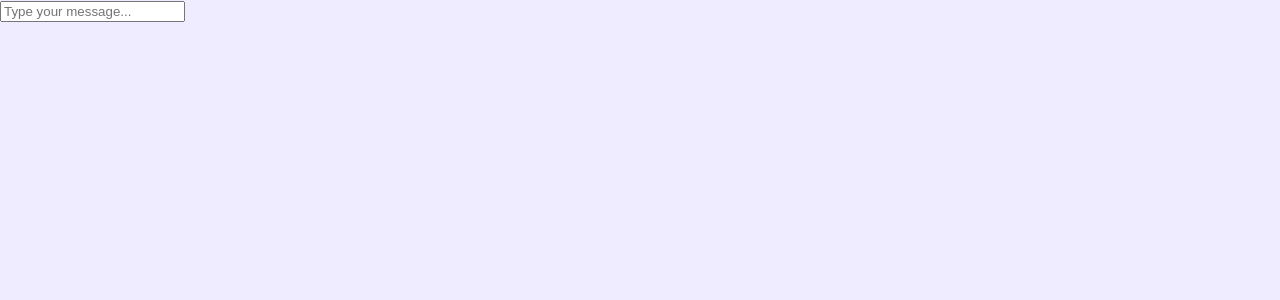
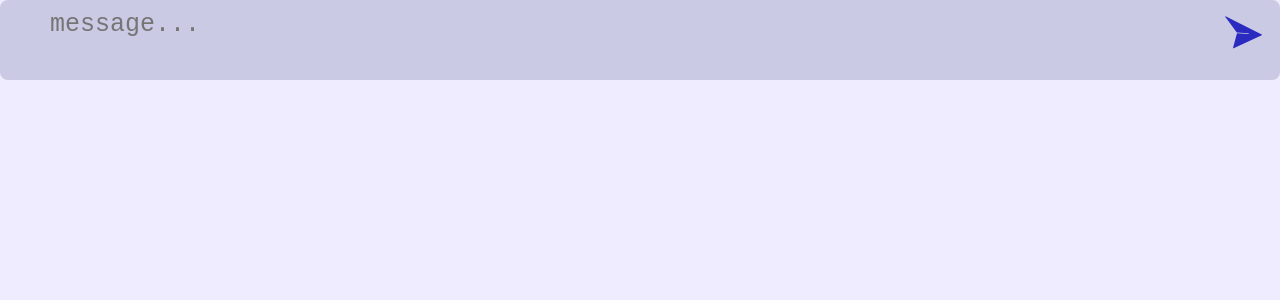
Before and after one commit to soufiane-amt/ft_transcendance, a Next.js app: page / in a window 1280 px wide. Shown: the top 300 px of the page. Built offline with nearby package versions, Linux system fonts and the light colour scheme.

Commit message:
the messaging bar

```diff
--- a/components/shared/ChatTextbox/ChatTextbox.module.css
+++ b/components/shared/ChatTextbox/ChatTextbox.module.css
@@ -1,25 +1,48 @@
-.lol{
-    /* border: none;
+.button {
+    position: relative;
+}
+
+
+.message_bar {
+
+    position: relative;
+    display: flex;
+    justify-content: end;
+}
+
+.message_input_bar{
+    border: none;
     outline: none;
-    background-color: var(--chat_text_box_back_color); */
-    /* background-color: black; */
-    /* width: 100%; */
+    resize: none;
+    background-color: var(--chat_text_box_back_color);
+    font-size: 25px;
+    border-radius: 8px;
+    padding: 10px 50px ;
+    width: 100%;
+    height: 60px;
+}
+
+.message_send_icon {
+    width:  82px;
+    height: 67px;
+    position: absolute;
+    /* top: 0;
+    right: 0; */
 
 }
 
-/* .sendIcon__init_fill{
+.message_send_icon__init_fill{
     fill: rgb(42, 42, 192);
+}
+
+.message_send_icon__init_fill:hover{
+    fill: rgb(213, 159, 32);
+}
+
+
+.middlePos {
+    /* position: absolute;
+    top: 50%;
+    left: 10%; */
 
 }
-
-.sendIcon__init_fill:hover{
-    fill: rgb(213, 159, 32);
-}
- */
-
-
-/* .middlePos {
-    position: absolute;
-    top: 50%;
-    left: 50%;
-} */
--- a/components/shared/ChatTextbox/ChatTextbox.tsx
+++ b/components/shared/ChatTextbox/ChatTextbox.tsx
@@ -1,31 +1,32 @@
-import style from './ChatTextBox.module.css'
-import { Input } from 'gray-matter'
+import style from './ChatTextbox.module.css'
 
 
 function ChatTextBox ()
 {
-    // const sendMsgIcon = <svg className={style.sendIcon__init_fill}
-    //         width="189"
-    //         height="184"
-    //         viewBox="0 0 189 184"
-    //         xmlns="http://www.w3.org/2000/svg">
-    //     <path
-    //         fill-rule="evenodd"
-    //         clip-rule="evenodd"
-    //         d="M85.8621 90.0479L56.2882 50.1258C54.3088 47.4538 53.3191 46.1178 53.8275 45.5134C54.3359 44.909 55.8216 45.6554 58.7931 47.1481L153.76 94.8559C155.366 95.6628 156.169 96.0663 156.159 96.6935C156.15 97.3208 155.335 97.6995 153.705 98.4569L78.6972 133.308C77.016 134.089 76.1754 134.48 75.688 134.07C75.2005 133.66 75.4414 132.764 75.9232 130.974L86.3871 92.0956L118.042 94.5992C118.592 94.6427 119.074 94.2317 119.118 93.6811C119.161 93.1306 118.75 92.6489 118.2 92.6054L85.8621 90.0479Z"/>
-    //     </svg>
+    const sendMsgIcon = <svg
+    className={`${style.message_send_icon__init_fill} ${style.message_send_icon}`}
+    xmlns="http://www.w3.org/2000/svg"
+    viewBox="0 0 184 186"
+    preserveAspectRatio="xMidYMid meet" // This line ensures the SVG fills the container
+  >
+    <path
+      fillRule="evenodd"
+      clipRule="evenodd"
+      d="M85.8621 90.0479L56.2882 50.1258C54.3088 47.4538 53.3191 46.1178 53.8275 45.5134C54.3359 44.909 55.8216 45.6554 58.7931 47.1481L153.76 94.8559C155.366 95.6628 156.169 96.0663 156.159 96.6935C156.15 97.3208 155.335 97.6995 153.705 98.4569L78.6972 133.308C77.016 134.089 76.1754 134.48 75.688 134.07C75.2005 133.66 75.4414 132.764 75.9232 130.974L86.3871 92.0956L118.042 94.5992C118.592 94.6427 119.074 94.2317 119.118 93.6811C119.161 93.1306 118.75 92.6489 118.2 92.6054L85.8621 90.0479Z"
+    />
+  </svg>
+
 
 
     return (
-        <div >
-            <input className={style['lol']}
-              type="text"
-              placeholder="Type your message..."
+        <div className={`${style.message_bar} ${style.middlePos}`}>
+            <textarea className={`${style.message_input_bar} `}
+            placeholder='message...'
+            rows={1}
             />
-            {/* {sendMsgIcon} */}
+            {sendMsgIcon}
         </div>
     )
 
 }
-
 export default ChatTextBox;
```
